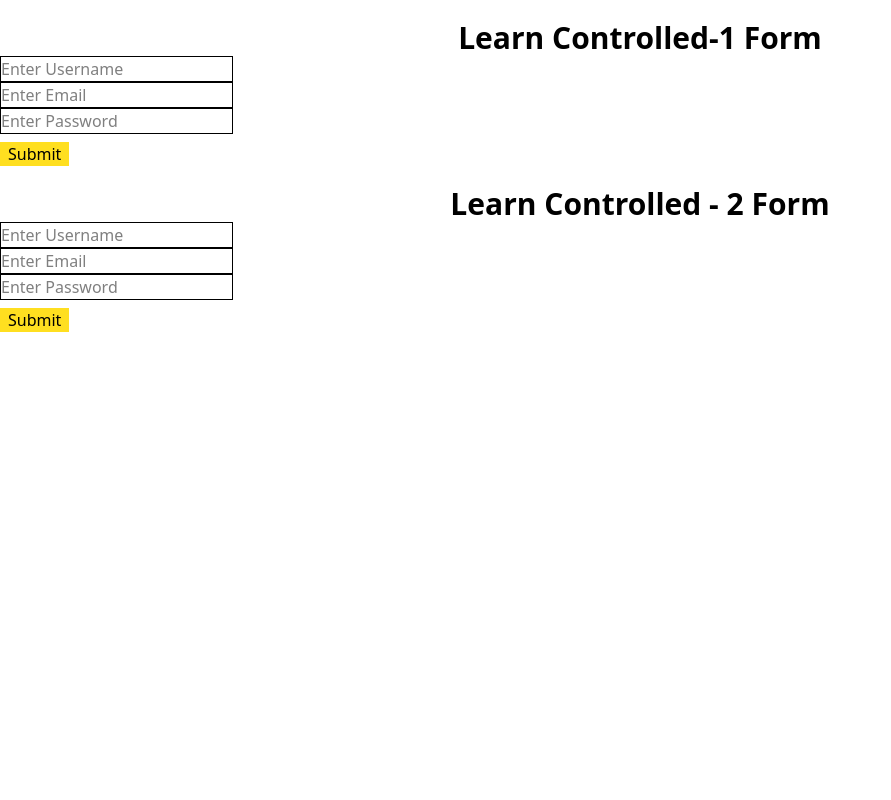
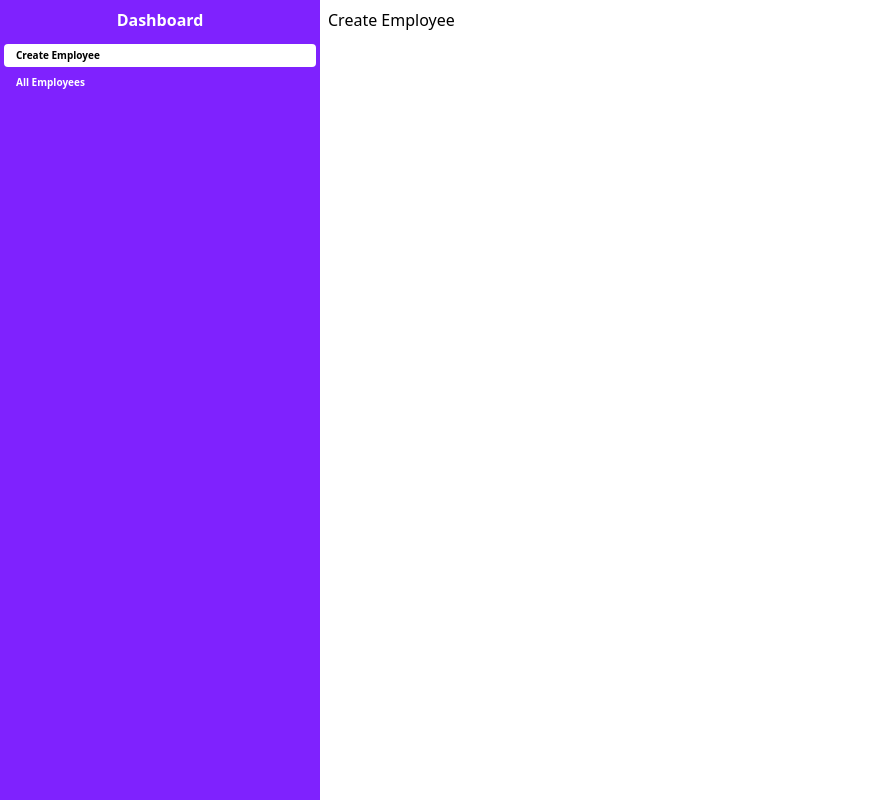
Before and after one commit to Sarvesh-1999/React---JNO-JRERTD-A2, a React (Vite) app: page / in a window 1280 px wide. Shown: the whole page, without its empty margins (0-891 px from the left). Built offline with nearby package versions, Linux system fonts and the light colour scheme.

Commit message:
reducer, uncontrolled and task1

```diff
--- a/package.json
+++ b/package.json
@@ -13,6 +13,7 @@
     "@tailwindcss/vite": "^4.1.18",
     "react": "^19.2.0",
     "react-dom": "^19.2.0",
+    "react-icons": "^5.5.0",
     "tailwindcss": "^4.1.18"
   },
   "devDependencies": {
--- a/src/App.jsx
+++ b/src/App.jsx
@@ -20,6 +20,9 @@ import Card from "./Topics/09_ReactCss/Card";
 import Footer from "./Topics/09_ReactCss/Footer";
 import Controlled1 from "./Topics/10_Forms/Controlled1";
 import Controlled2 from "./Topics/10_Forms/Controlled2";
+import Uncontrolled from "./Topics/10_Forms/Uncontrolled";
+import Reducer from "./Topics/11_Reducer/Reducer";
+import Dashboard from "./Task1/Dashboard";
 
 function App() {
   const [toggle, setToggle] = useState(false);
@@ -61,9 +64,15 @@ function App() {
 
       {/* <Footer/> */}
 
-      <Controlled1 />
+      {/* <Controlled1 /> */}
 
-      <Controlled2/>
+      {/* <Controlled2/> */}
+
+      {/* <Uncontrolled /> */}
+
+      {/* <Reducer/> */}
+
+      <Dashboard />
     </div>
   );
 }
--- /dev/null
+++ b/src/Task1/AllUsers.jsx
@@ -0,0 +1,9 @@
+import React from 'react'
+
+const AllUsers = () => {
+  return (
+    <div>AllUsers</div>
+  )
+}
+
+export default AllUsers
--- /dev/null
+++ b/src/Task1/CreateUser.jsx
@@ -0,0 +1,11 @@
+import React from "react";
+
+const CreateUser = () => {
+  return (
+    <section className="p-2">
+      <h1>Create Employee</h1>
+    </section>
+  );
+};
+
+export default CreateUser;
--- /dev/null
+++ b/src/Task1/Dashboard.jsx
@@ -0,0 +1,35 @@
+import React, { useState } from "react";
+import CreateUser from "./CreateUser";
+import AllUsers from "./AllUsers";
+
+const Dashboard = () => {
+  const [currentTab, setCurrentTab] = useState("createEmp");
+
+  return (
+    <main className="h-screen w-full flex">
+      <aside className="h-full w-3/12 bg-violet-600 text-white">
+        <h3 className="font-extrabold text-center p-2">Dashboard</h3>
+
+        <div
+          onClick={() => setCurrentTab("createEmp")}
+          className={`${currentTab === "createEmp" && "bg-white text-black"} text-[10px] px-3 py-1 m-1 rounded font-semibold transition delay-75 duration-300 ease-in-out cursor-pointer`}
+        >
+          Create Employee
+        </div>
+        <div
+          onClick={() => setCurrentTab("allEmp")}
+          className={`${currentTab === "allEmp" && "bg-white text-black"} text-[10px] px-3 py-1 m-1 rounded font-semibold transition delay-75 duration-300 ease-in-out cursor-pointer`}
+        >
+          All Employees
+        </div>
+      </aside>
+
+      <section className="h-full w-3/4 bg-white">
+        {currentTab === "createEmp" && <CreateUser />}
+        {currentTab === "allEmp" && <AllUsers />}
+      </section>
+    </main>
+  );
+};
+
+export default Dashboard;
--- /dev/null
+++ b/src/Topics/10_Forms/Uncontrolled.jsx
@@ -0,0 +1,41 @@
+import { useRef } from "react";
+
+const Uncontrolled = () => {
+  const emailRef = useRef(null);
+  const passwordRef = useRef(null);
+
+  const handleSubmit = (e) => {
+    e.preventDefault();
+    let user = {
+      email: emailRef.current.value,
+      password: passwordRef.current.value,
+    };
+    console.log(user);
+  };
+
+  return (
+    <div>
+      <h1 className="text-center text-4xl">Uncontrolled</h1>
+
+      <form onSubmit={handleSubmit}>
+        <input
+          type="text"
+          className="border"
+          placeholder="Enter Email"
+          ref={emailRef}
+        />
+        <br />
+        <input
+          type="text"
+          className="border"
+          placeholder="Enter Password"
+          ref={passwordRef}
+        />
+        <br />
+        <button className="px-5 bg-gray-300 mt-5">Submit</button>
+      </form>
+    </div>
+  );
+};
+
+export default Uncontrolled;
--- /dev/null
+++ b/src/Topics/11_Reducer/Reducer.jsx
@@ -0,0 +1,26 @@
+import React, { useReducer } from "react";
+import { initialState, reducerFunc } from "./reducerFunc";
+
+const Reducer = () => {
+  const [state, dispatch] = useReducer(reducerFunc, initialState); //[ud, f]
+
+  return (
+    <div>
+      <h1 className="text-center text-4xl">Learn useReducer {state}</h1>
+
+      <button className="bg-gray-300 m-3" onClick={() => dispatch("incre")}>
+        increment
+      </button>
+
+      <button className="bg-gray-300 m-3" onClick={() => dispatch("decre")}>
+        decrement
+      </button>
+
+      <button className="bg-gray-300 m-3" onClick={() => dispatch("reset")}>
+        reset
+      </button>
+    </div>
+  );
+};
+
+export default Reducer;
--- /dev/null
+++ b/src/Topics/11_Reducer/reducerFunc.js
@@ -0,0 +1,12 @@
+export let initialState = 0;
+
+export const reducerFunc = (prevState, action) => {
+  switch (action) {
+    case "incre":
+      return prevState + 1;
+    case "decre":
+      return prevState > 0 ? prevState - 1 : 0;
+    case "reset":
+      return 0;
+  }
+};
```
Also changed, not shown: 1 other file (tests, documents, lock files or other folders).
